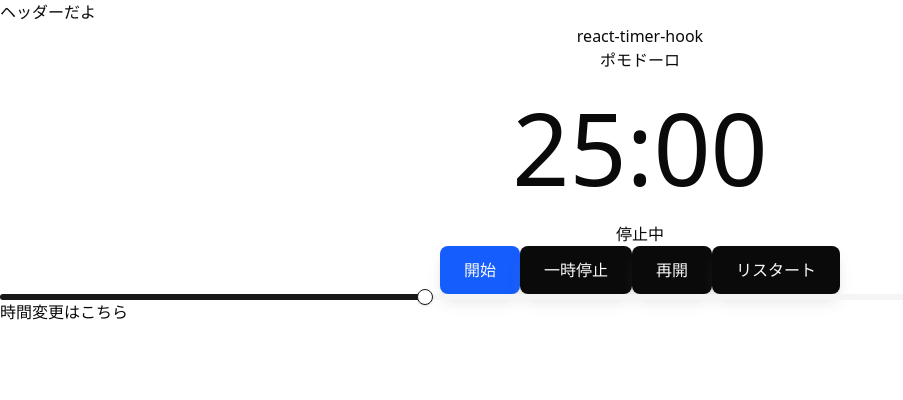
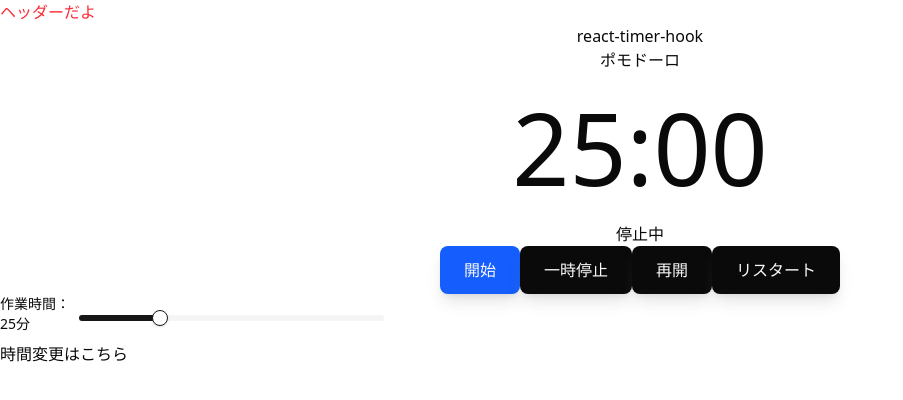
Before and after one commit to Aya-udg/Pomodoro_Timer, a Next.js app in the folder frontend/: page / in a window 1280 px wide. Shown: the top 400 px of the page, without its empty margins (0-903 px from the left). Built offline with nearby package versions, Linux system fonts and the light colour scheme; no server answers.

Commit message:
✨ ヘッダーコンポーネントにスタイルを追加し、スライダーコンポーネントを実装。作業時間の設定を可能にするUIを追加。

```diff
--- a/frontend/src/app/components/Header.tsx
+++ b/frontend/src/app/components/Header.tsx
@@ -1,3 +1,3 @@
 export const Header = () => {
-  return <header>ヘッダーだよ</header>;
+  return <header className="text-red-500">ヘッダーだよ</header>;
 };
--- a/frontend/src/app/page.tsx
+++ b/frontend/src/app/page.tsx
@@ -33,9 +33,22 @@ export default function app() {
   return (
     <>
       <Header />
+
       <TimerDisplay {...timer} />
-
-      <Slider defaultValue={[33]} max={100} step={1} />
+      <div className="w-96 flex justify-center items-center">
+        <label className="block mb-2 text-sm font-medium">
+          作業時間：{timerSettings.WORK_TIME / 60}分
+        </label>
+        <Slider
+          value={[timerSettings.WORK_TIME / 60]}
+          defaultValue={[timerSettings.WORK_TIME / 60]}
+          onValueChange={(v) =>
+            setTimerSettings({ ...timerSettings, WORK_TIME: v * 60 })
+          }
+          max={100}
+          step={5}
+        />
+      </div>
       <Link href={"/timerform"}>時間変更はこちら</Link>
     </>
   );
```
Also changed, not shown: frontend/src/app/components/ui/slider.tsx (+9 -9 lines).
